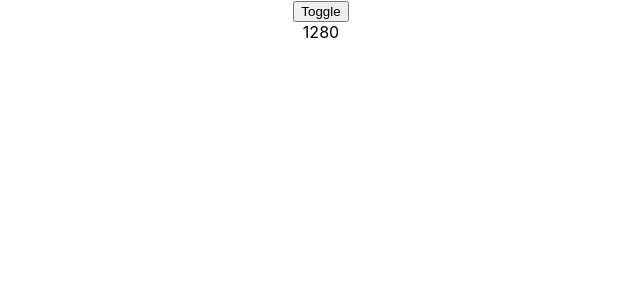
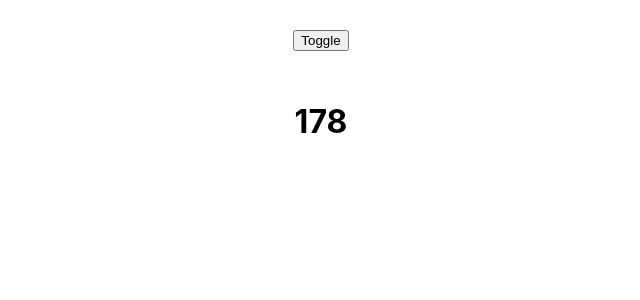
Before and after one commit to baovng/new-react, a React (Create React App) app: page / in a window 1280 px wide. Both pictures are taken after a click on the button "Toggle". Shown: the top 300 px of the page, without its empty margins (319-959 px from the left). Built offline with nearby package versions, Linux system fonts and the light colour scheme.

Commit message:
setTimeout, setInterval, clearTimeout, clearInterval

```diff
--- a/src/App.css
+++ b/src/App.css
@@ -43,3 +43,6 @@
 	right: 30px;
 	bottom: 20px;
 }
+button {
+	margin: 30px;
+}
--- a/src/App.js
+++ b/src/App.js
@@ -11,6 +11,7 @@ import './App.css';
 import { useState, useEffect } from 'react';
 import Content from './Content.js';
 import Resize from './Resize.js';
+import Timers from './useEffect/Timers';
 
 const App = () => {
 	const [toggle, setToggle] = useState(false);
@@ -25,7 +26,8 @@ const App = () => {
 				Toggle
 			</button>
 			{/* {toggle && <Content />} */}
-			{toggle && <Resize />}
+			{/* {toggle && <Resize />} */}
+			{toggle && <Timers />}
 		</div>
 	);
 };
--- /dev/null
+++ b/src/useEffect/Timers.js
@@ -0,0 +1,43 @@
+//Timers : setInterval, setTimeout, clearInterval, clearTimeout
+
+//Closure
+
+import { useState, useEffect } from 'react';
+
+// create an app that counterclock from 180s
+/*
+Because the display will change every second -> need useState
+*/
+
+const Timers = () => {
+	// setInterval(() => {
+	// 	setTime((preTime) => preTime - 1);
+	// }, 1000);
+	/*
+    This is wrong because it will re-render infinity cause everytime the re-render a component.
+    it will call another setInterval
+    */
+	const [countdown, setCountdown] = useState(180);
+
+	useEffect(() => {
+		// const timer = setTimeout(() => {
+		// 	setCountdown((prevState) => prevState - 1);
+		// }, 1000);
+
+		const timer2 = setInterval(() => {
+			setCountdown((prevState) => prevState - 1);
+		}, 1000);
+		return () => {
+			// clearTimeout(timer);
+			clearTimeout(timer2);
+		};
+	}, []);
+
+	return (
+		<div>
+			<h1>{countdown}</h1>
+		</div>
+	);
+};
+
+export default Timers;
```
